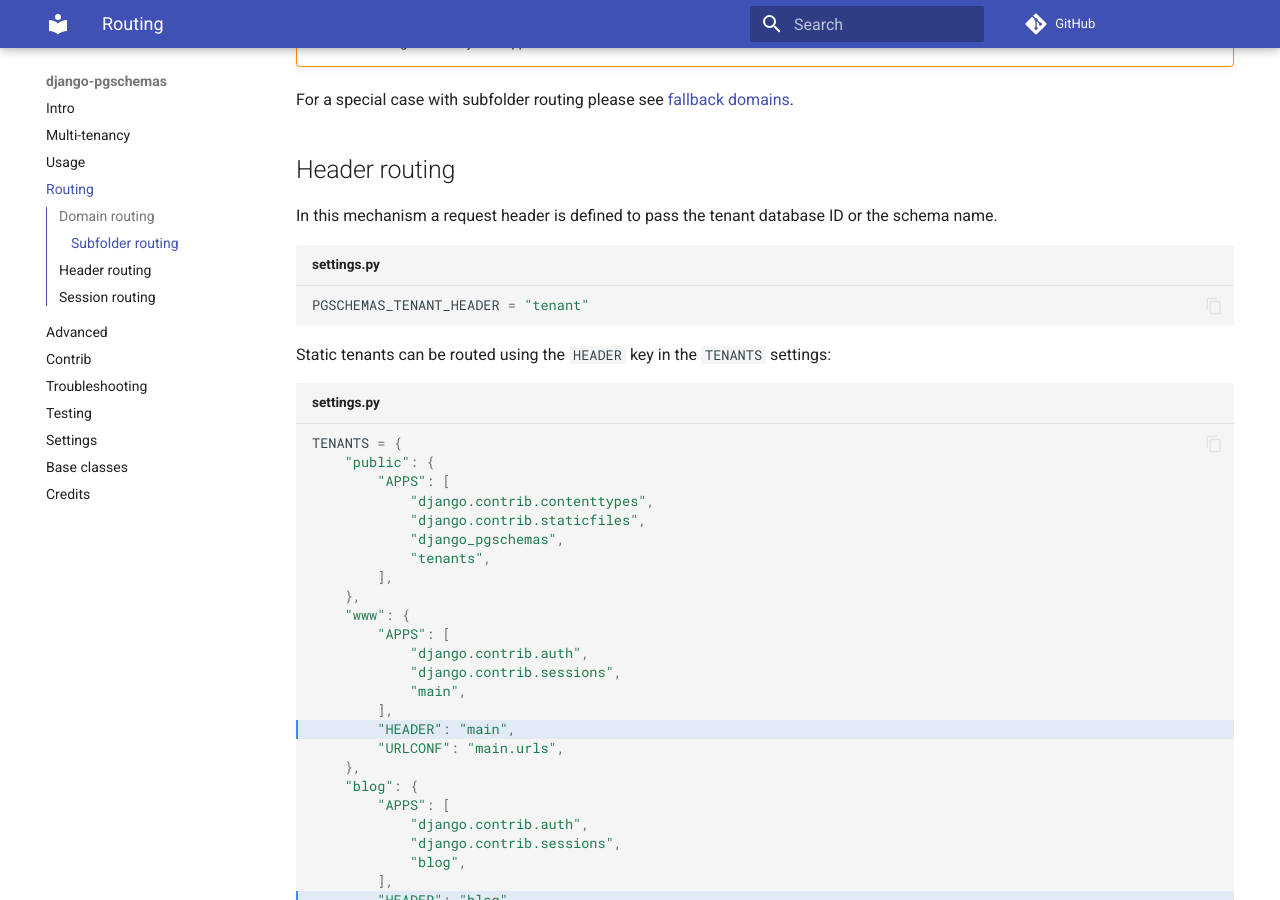
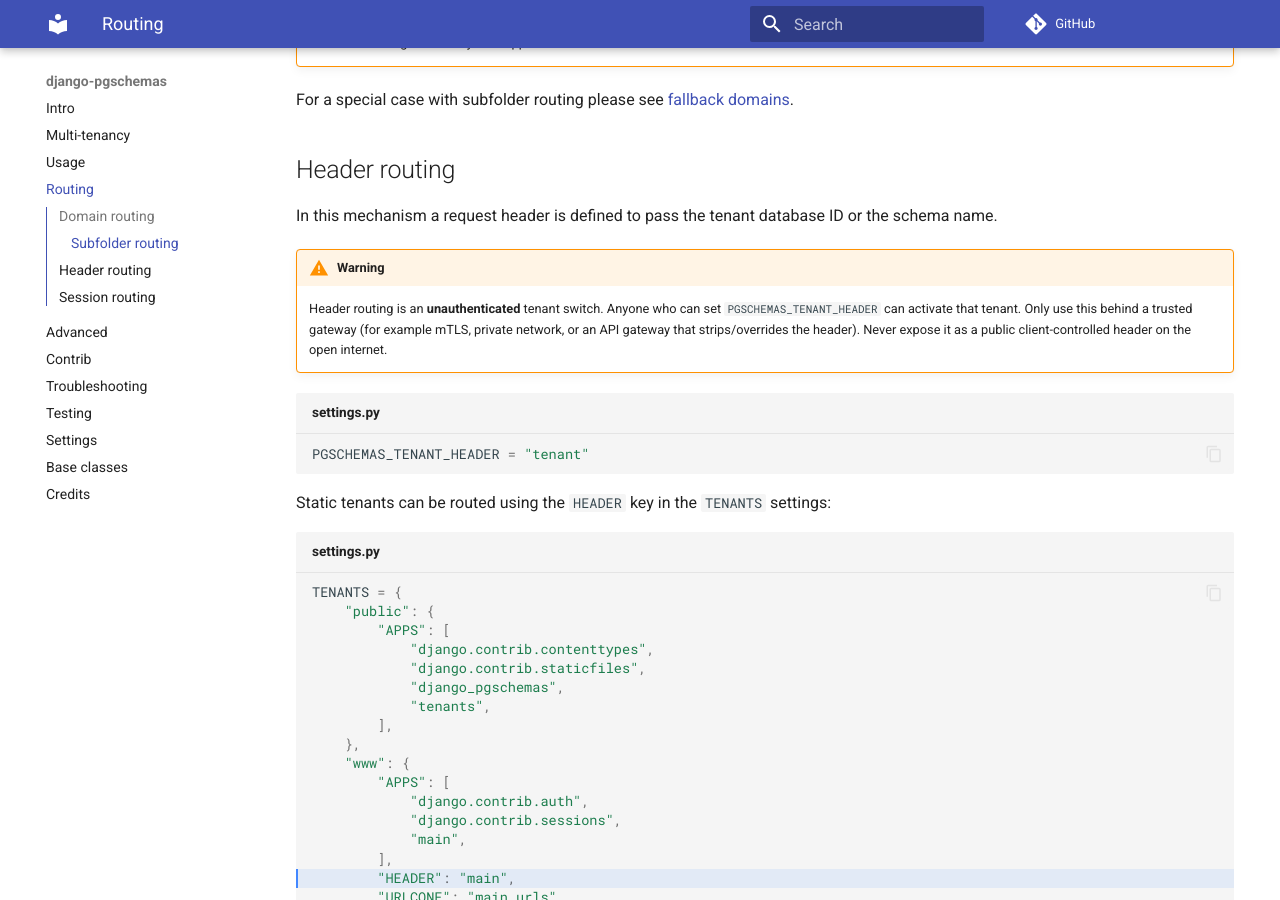
Before and after one commit to lorinkoz/django-pgschemas, an MkDocs documentation site: the page built from docs/routing.md, in a window 1280 px wide and 900 px high, scrolled down 2446 px. Built offline with MkDocs 1.6.1 and Material for MkDocs 9.7.7, drawn with Linux system fonts in a browser that asks for light colours; comment, search, counter and statistics services are not loaded; some of the changed text lies outside the part shown.

Commit message:
Other fixes, including docs warnings

````diff
--- a/docs/routing.md
+++ b/docs/routing.md
@@ -9,7 +9,7 @@ Tenants will have one or many domains (or subdomains), but each domain will corr
 In this mechanism we use a database table to control domains per tenant. This domain model can be defined like this:
 
 ```python title="tenants/models.py"
-from django_pgschemas.models import DomainModel
+from django_pgschemas.routing.models import DomainModel
 
 class Domain(DomainModel):
     pass
@@ -108,6 +108,14 @@ For a special case with subfolder routing please see [fallback domains](advanced
 
 In this mechanism a request header is defined to pass the tenant database ID or the schema name.
 
+!!! Warning
+
+    Header routing is an **unauthenticated** tenant switch. Anyone who can set
+    `PGSCHEMAS_TENANT_HEADER` can activate that tenant. Only use this behind a
+    trusted gateway (for example mTLS, private network, or an API gateway that
+    strips/overrides the header). Never expose it as a public client-controlled
+    header on the open internet.
+
 ```python title="settings.py"
 PGSCHEMAS_TENANT_HEADER = "tenant"
 ```
@@ -171,6 +179,14 @@ MIDDLEWARE = (
 
 In this mechanism a session key is defined to store the tenant database ID or the schema name.
 
+!!! Warning
+
+    Session routing trusts whatever value is already stored in the session. If
+    tenants are bound to authenticated users, place
+    `SessionRoutingMiddleware` **after** both `SessionMiddleware` and
+    `AuthenticationMiddleware`, and only write the tenant session key from
+    code that has already authorized that user for that tenant.
+
 ```python title="settings.py"
 PGSCHEMAS_TENANT_SESSION_KEY = "tenant"
 ```
````
Also changed, not shown: 2 other files.
